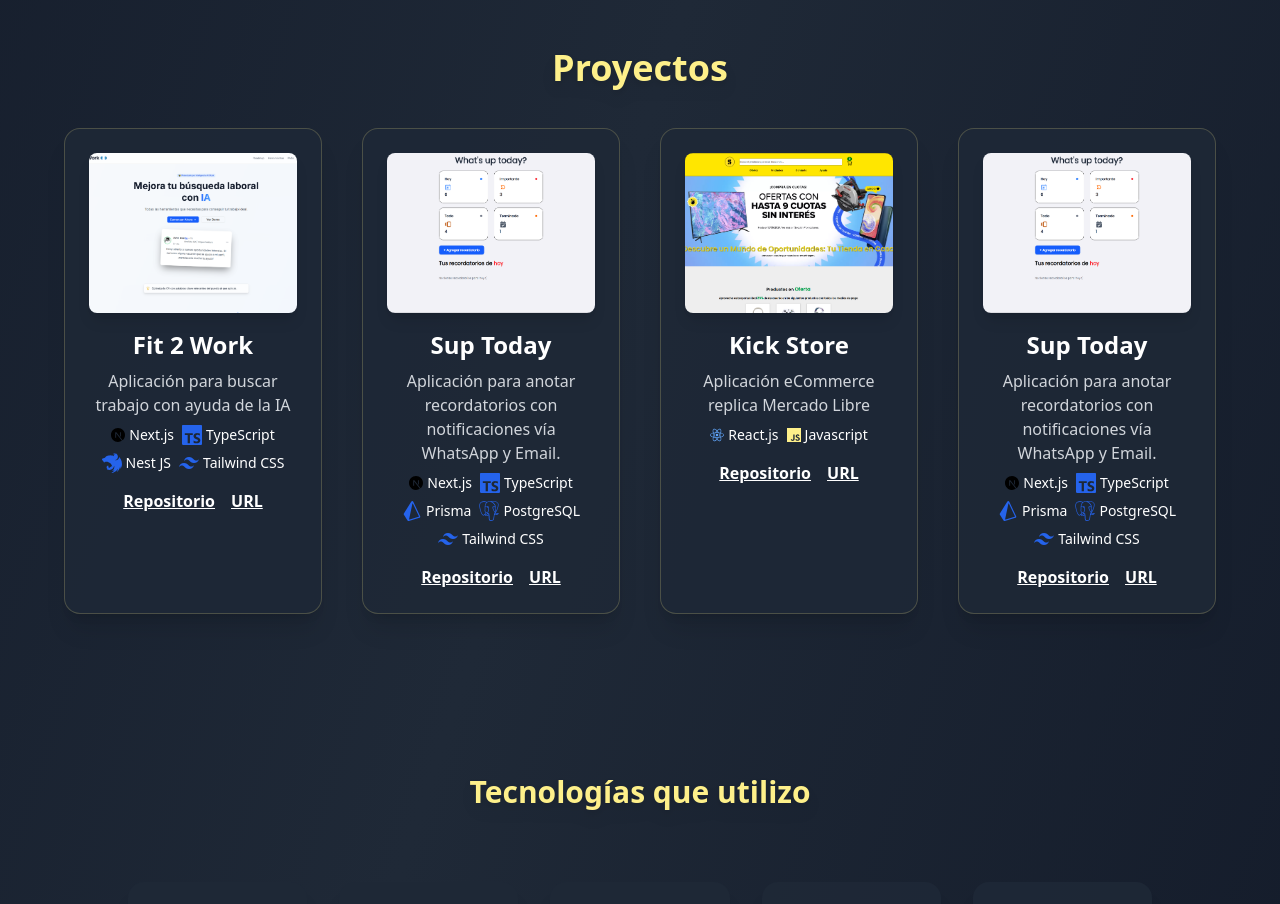
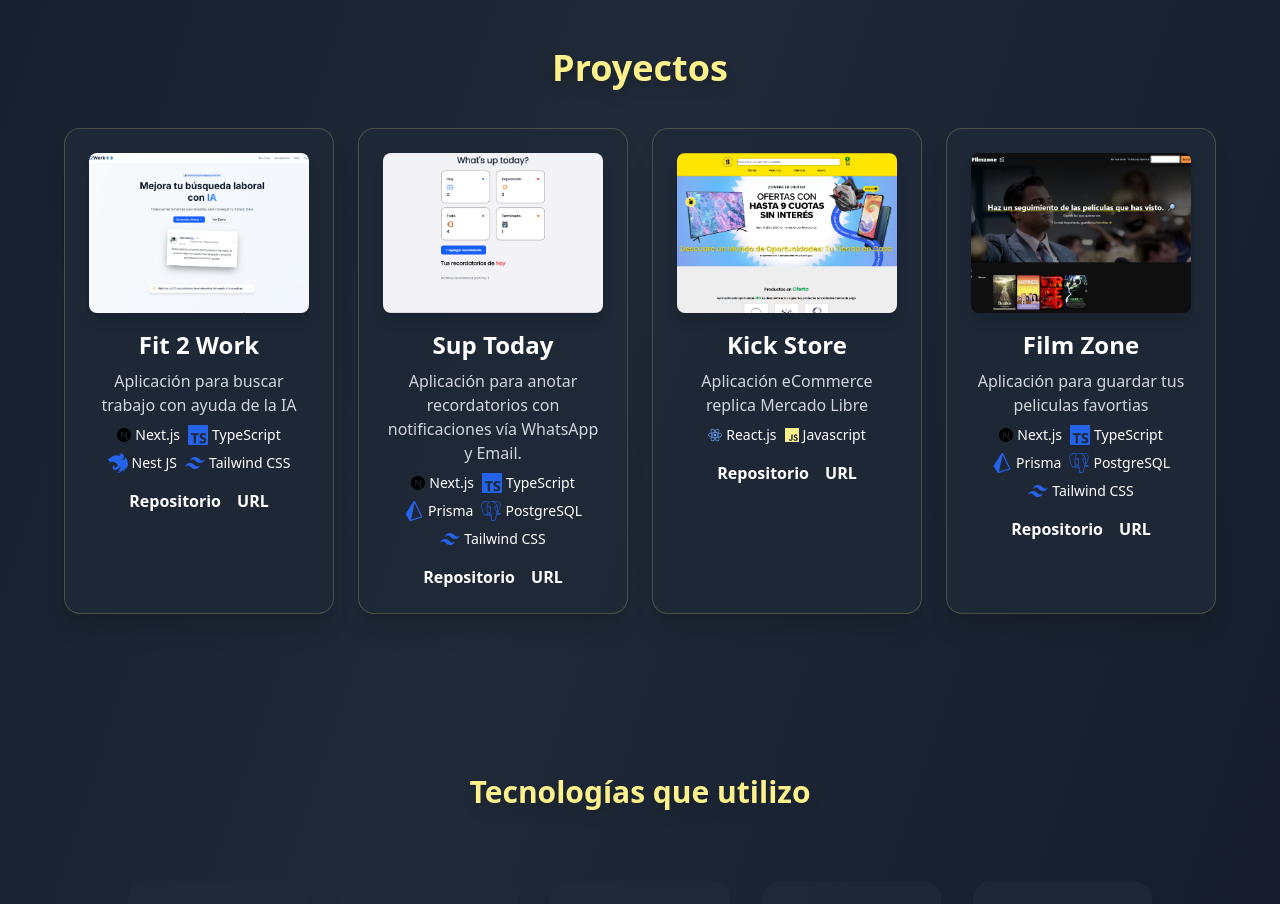
Before and after one commit to Whoiamx/portfolio, a React (Vite) app: page / in a window 1280 px wide. Shown: the part 1800-2704 px from the top of the page. Built offline with nearby package versions, Linux system fonts and the light colour scheme.

Commit message:
add modifys

```diff
--- a/src/components/Projects.tsx
+++ b/src/components/Projects.tsx
@@ -68,10 +68,9 @@ const projects = [
     url: "https://kick-store-js.vercel.app/",
   },
   {
-    title: "Sup Today",
-    image: "/sup.PNG",
-    description:
-      "Aplicación para anotar recordatorios con notificaciones vía WhatsApp y Email.",
+    title: "Film Zone",
+    image: "/filmzone.png",
+    description: "Aplicación para guardar tus peliculas favortias",
     tech: [
       { icon: <SiNextdotjs className="text-black text-sm" />, name: "Next.js" },
       {
@@ -88,8 +87,8 @@ const projects = [
         name: "Tailwind CSS",
       },
     ],
-    repo: "https://github.com/Whoiamx/sup-today-app",
-    url: "https://sup-today-app.vercel.app/",
+    repo: "https://github.com/Whoiamx/movies-finder",
+    url: "https://movies-finder-six.vercel.app/",
   },
 ];
 
@@ -100,7 +99,7 @@ const Projects = () => {
         Proyectos
       </h2>
 
-      <div className="grid grid-cols-1 sm:grid-cols-2 lg:grid-cols-4 gap-10 justify-items-center w-full max-w-6xl mx-auto">
+      <div className="grid grid-cols-1 sm:grid-cols-2 lg:grid-cols-4 gap-6 justify-items-center w-full max-w-6xl mx-auto">
         {projects.map((project, idx) => (
           <div
             key={idx}
@@ -129,7 +128,7 @@ const Projects = () => {
             <div className="flex justify-center gap-4">
               <a
                 href={project.repo}
-                className="underline font-semibold text-white transition hover:text-yellow-300"
+                className=" font-semibold text-white transition hover:text-yellow-300"
                 target="_blank"
                 rel="noopener noreferrer"
               >
@@ -137,7 +136,7 @@ const Projects = () => {
               </a>
               <a
                 href={project.url}
-                className="underline text-white font-semibold transition hover:text-yellow-300"
+                className=" text-white font-semibold transition hover:text-yellow-300"
                 target="_blank"
                 rel="noopener noreferrer"
               >
```
Also changed, not shown: public/filmzone.png (added).
